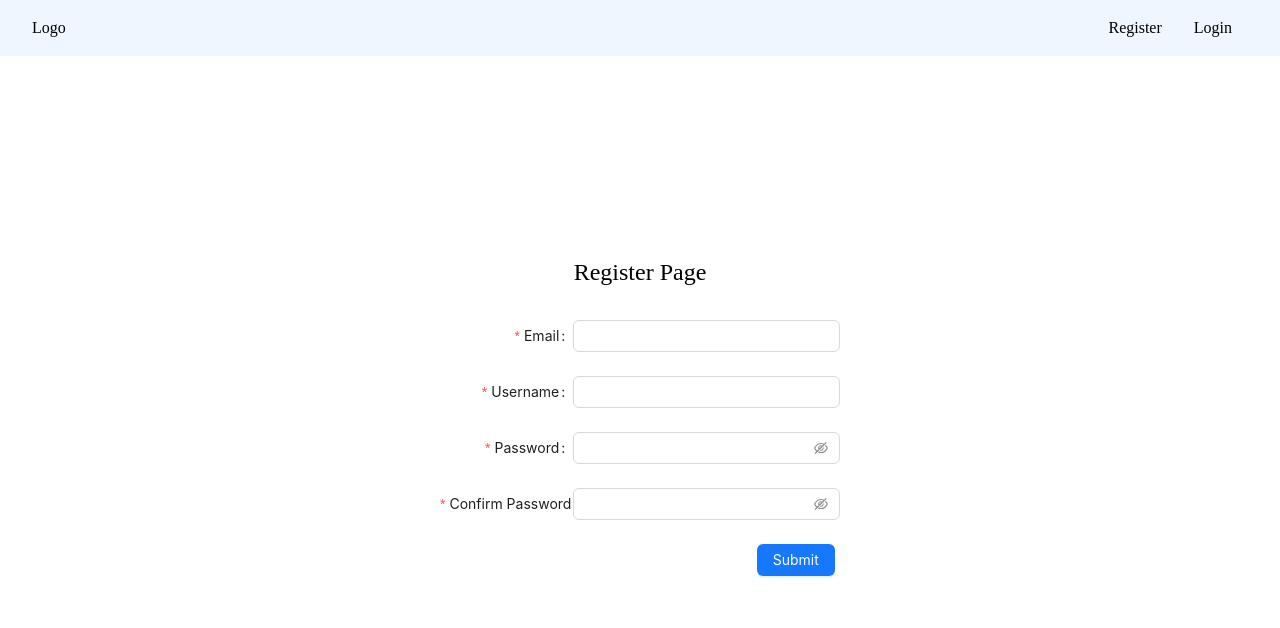
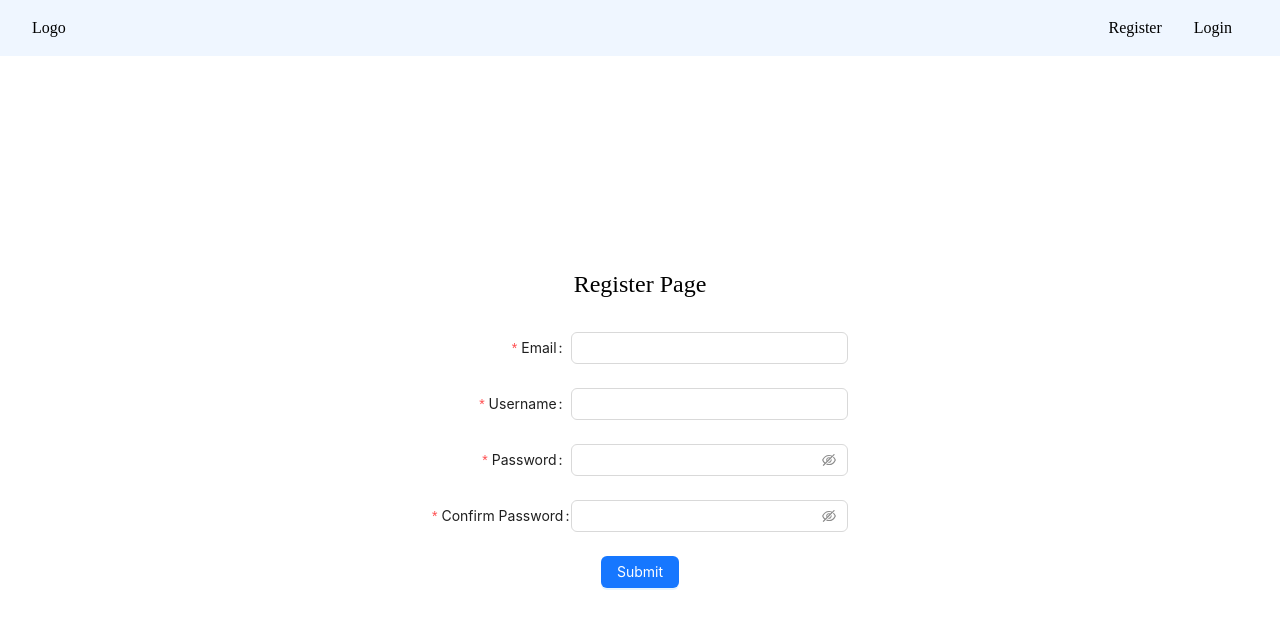
Before and after one commit to chatchatabc/healthhealthabc-frontend, a Next.js app: page /register in a window 1280 px wide. Shown: the top 628 px of the page. Built offline with nearby package versions, Linux system fonts and the light colour scheme.

Commit message:
refactor: polished the layout for the register and login page

```diff
--- a/src/app/login/page.tsx
+++ b/src/app/login/page.tsx
@@ -35,8 +35,8 @@ function LoginPage() {
   };
 
   return (
-    <main className="flex-1 grid place-items-center">
-      <div className="mx-auto">
+    <main className="flex-1 grid items-center">
+      <div className="mx-auto w-full max-w-md px-4">
         <h1 className="text-2xl text-center">Login Page</h1>
         {errorText && (
           <Alert
@@ -53,7 +53,6 @@ function LoginPage() {
           wrapperCol={{ span: 16 }}
           initialValues={{ remember: true }}
           onFinish={onFinish}
-          style={{ maxWidth: "400px" }}
           autoComplete="off"
         >
           <Form.Item
@@ -72,11 +71,14 @@ function LoginPage() {
             <Input.Password />
           </Form.Item>
 
-          <Form.Item wrapperCol={{ offset: 19 }}>
-            <Button loading={loading} type="primary" htmlType="submit">
-              Submit
-            </Button>
-          </Form.Item>
+          <Button
+            className="block mx-auto"
+            loading={loading}
+            type="primary"
+            htmlType="submit"
+          >
+            Submit
+          </Button>
         </Form>
       </div>
     </main>
--- a/src/app/register/page.tsx
+++ b/src/app/register/page.tsx
@@ -44,8 +44,8 @@ function RegisterPage() {
   }
 
   return (
-    <main className="flex-1 grid place-items-center">
-      <div className="mx-auto">
+    <main className="flex-1 grid items-center">
+      <div className="mx-auto w-full max-w-md px-4">
         <h1 className="text-2xl text-center">Register Page</h1>
         {successText && (
           <Alert
@@ -69,7 +69,6 @@ function RegisterPage() {
           labelCol={{ span: 8 }}
           wrapperCol={{ span: 16 }}
           initialValues={{ remember: true }}
-          style={{ maxWidth: "400px" }}
           onFinish={onFinish}
           autoComplete="off"
         >
@@ -122,11 +121,14 @@ function RegisterPage() {
           </Form.Item>
 
           {/* Submit Button */}
-          <Form.Item wrapperCol={{ offset: 19 }}>
-            <Button loading={loading} type="primary" htmlType="submit">
-              Submit
-            </Button>
-          </Form.Item>
+          <Button
+            className="mx-auto block"
+            loading={loading}
+            type="primary"
+            htmlType="submit"
+          >
+            Submit
+          </Button>
         </Form>
       </div>
     </main>
```
